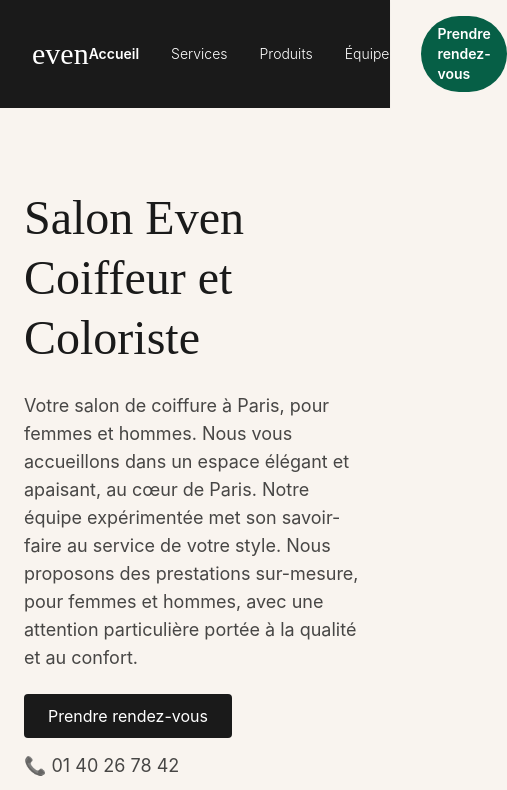
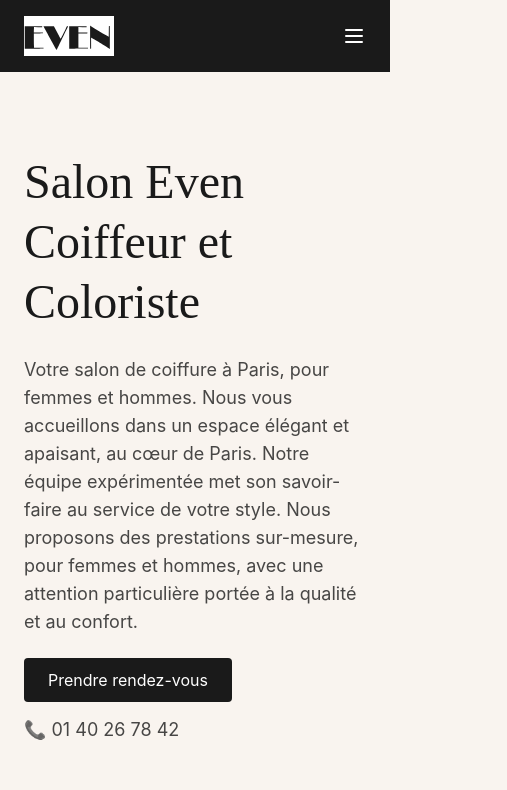
Before and after one commit to XyDisorder/salon-even-website, a React (Vite) app: page / in a window 390 px wide. Shown: the top 790 px of the page, 507 px wide, since content can reach past the window. Built offline with nearby package versions, Linux system fonts and the light colour scheme.

Commit message:
feat(responsive): responsive header and beautify localisation

```diff
--- a/src/components/features/Home/OpenningSection.tsx
+++ b/src/components/features/Home/OpenningSection.tsx
@@ -14,14 +14,15 @@
     <section className="bg-beige text-black py-24 px-6 border-t border-neutral-300">
       <div className="max-w-4xl mx-auto grid md:grid-cols-2 gap-12">
         {/* Adresse */}
-        <div>
-          <h2 className="text-3xl font-serif mb-4">Adresse</h2>
-          <p className="text-lg text-black/80">
+        <div className="bg-white rounded-3xl shadow-md p-6 border border-gray-200 max-w-md">
+          <h2 className="text-3xl font-serif mb-4 text-neutral-800">📍 Adresse</h2>
+          <p className="text-lg text-neutral-600 leading-relaxed tracking-wide">
+            <span className="block font-medium text-black">Salon Even</span>
             18 avenue Victoria<br />
-            75001 Paris
+            75001 Paris<br />
+            <span className="text-sm text-neutral-500 mt-1 block">Métro Châtelet / Hôtel de Ville</span>
           </p>
         </div>
-
         {/* Horaires */}
         <div>
           <h2 className="text-3xl font-serif mb-4">Horaires d'ouverture</h2>
--- a/src/components/layout/Header.tsx
+++ b/src/components/layout/Header.tsx
@@ -1,8 +1,11 @@
+import { useState } from 'react';
 import { Link, useLocation } from 'react-router-dom';
 import { PLANITY_URL } from '../../constants/url';
+import even2 from '../../assets/even2.svg';
 
 export default function Header() {
   const location = useLocation();
+  const [mobileOpen, setMobileOpen] = useState(false);
 
   const navItems = [
     { label: 'Accueil', path: '/' },
@@ -12,13 +15,18 @@
   ];
 
   return (
-    <header className="bg-black text-white px-8 py-4 shadow-sm">
+    <header className="bg-black text-white px-6 py-4 shadow-sm">
       <div className="max-w-7xl mx-auto flex items-center justify-between">
         {/* Logo */}
-        <div className="text-3xl font-serif">even</div>
+        <img
+          src={even2}
+          alt="Even Logo"
+          className="h-10 w-auto"
+          style={{ filter: 'invert(1)' }}
+        />
 
-        {/* Navigation */}
-        <nav className="flex gap-8 items-center text-sm">
+        {/* Desktop Nav */}
+        <nav className="hidden md:flex gap-8 items-center text-sm">
           {navItems.map((item) => (
             <Link
               key={item.path}
@@ -31,7 +39,6 @@
             </Link>
           ))}
 
-          {/* Planity CTA */}
           <a
             href={PLANITY_URL}
             target="_blank"
@@ -41,7 +48,56 @@
             Prendre rendez-vous
           </a>
         </nav>
+
+        {/* Burger button */}
+        <button
+          className="md:hidden"
+          onClick={() => setMobileOpen((prev) => !prev)}
+          aria-label="Ouvrir le menu"
+        >
+          <svg
+            xmlns="http://www.w3.org/2000/svg"
+            fill="none"
+            stroke="currentColor"
+            viewBox="0 0 24 24"
+            className="w-6 h-6"
+          >
+            <path
+              strokeLinecap="round"
+              strokeLinejoin="round"
+              strokeWidth={2}
+              d="M4 6h16M4 12h16M4 18h16"
+            />
+          </svg>
+        </button>
       </div>
+
+      {/* Mobile Nav */}
+      {mobileOpen && (
+        <div className="md:hidden mt-4 px-4 space-y-4">
+          {navItems.map((item) => (
+            <Link
+              key={item.path}
+              to={item.path}
+              onClick={() => setMobileOpen(false)}
+              className={`block py-2 border-b border-gray-700 ${
+                location.pathname === item.path ? 'font-semibold' : 'font-light'
+              }`}
+            >
+              {item.label}
+            </Link>
+          ))}
+
+          <a
+            href={PLANITY_URL}
+            target="_blank"
+            rel="noopener noreferrer"
+            className="block bg-emerald-800 text-white font-semibold px-4 py-2 rounded-full text-center hover:bg-emerald-700 transition"
+          >
+            Prendre rendez-vous
+          </a>
+        </div>
+      )}
     </header>
   );
 }
--- a/src/data/TeamMember.ts
+++ b/src/data/TeamMember.ts
@@ -14,7 +14,7 @@
   },
   {
     id: 'fanny',
-    name: 'Fanny RENAULT',
+    name: 'Fanny',
     role: 'Coloriste et Coiffeuse',
     image: fanny,
     bio: 'Fanny est une artiste de la couleur, spécialisée dans les techniques de balayage et d’ombré hair.',
@@ -22,7 +22,7 @@
   },
   {
     id: 'eliot',
-    name: 'Eliot THORPEY',
+    name: 'Eliot',
     role: 'Coloriste',
     image: eliot,
     bio: 'Eliot est passionné par les couleurs naturelles et lumineuses, apportant une touche artistique à chaque prestation.',
```
